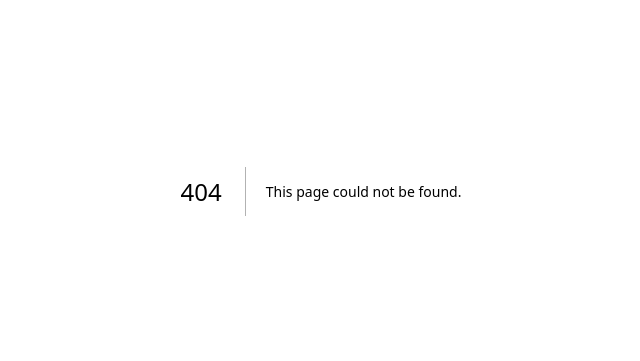
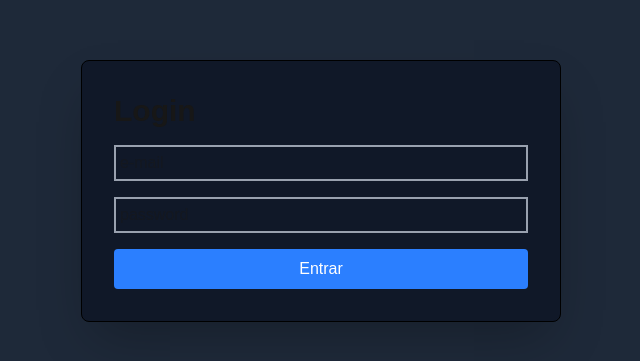
Before and after one commit to Jonathan-Guarnieri/chess-client, a Next.js app: page /login in a window 1280 px wide. Before the commit this address had no page. Shown: the part 209-570 px from the top of the page, without its empty margins (319-959 px from the left). Built offline with nearby package versions, Linux system fonts and the light colour scheme.

Commit message:
create login page

```diff
--- a/docker-compose.yml
+++ b/docker-compose.yml
@@ -12,3 +12,4 @@ services:
       - /app/node_modules
     environment:
       - NODE_ENV=development
+      - NEXT_PUBLIC_API_URL=http://localhost:3000
--- a/package.json
+++ b/package.json
@@ -10,6 +10,7 @@
   },
   "dependencies": {
     "@rails/actioncable": "^8.0.200",
+    "axios": "^1.8.4",
     "next": "15.2.4",
     "react": "^19.0.0",
     "react-dnd": "^16.0.1",
--- /dev/null
+++ b/src/app/login/page.js
@@ -0,0 +1,62 @@
+'use client';
+
+import { useState } from 'react';
+import { useRouter } from 'next/navigation';
+import axios from 'axios';
+
+export default function Login() {
+  const [email, setEmail] = useState('');
+  const [password, setpassword] = useState('');
+  const router = useRouter();
+
+  const handleSubmit = async (e) => {
+    e.preventDefault();
+    alert(`Sending login: ${email} | ${password}\nto ${process.env.NEXT_PUBLIC_API_URL}/login`);
+
+    const response = await axios.post(
+      `${process.env.NEXT_PUBLIC_API_URL}/login`,
+      {
+        "user": {
+          "email": email,
+          "password": password
+        }
+      },
+      {
+        headers: {
+          'Content-Type': 'application/json',
+        },
+        withCredentials: true,
+      }
+    );
+
+    router.push('/');
+  };
+
+  return (
+    <main className="min-h-screen flex items-center justify-center bg-gray-800 w-full">
+      <form onSubmit={handleSubmit} className="flex flex-col gap-4 w-120 border-1 border-black shadow-2xl p-8 bg-gray-900 rounded-lg">
+
+        <h1 className="text-3xl font-bold"> Login </h1>
+
+        <input
+          className="border-gray-400 border-2 w-full p-1"
+          placeholder="e-mail"
+          type="email"
+          value={email} onChange={(e) => setEmail(e.target.value)}
+        />
+
+        <input
+          className="border-gray-400 border-2 w-full p-1"
+          placeholder="password"
+          type="password"
+          value={password}
+          onChange={(e) => setpassword(e.target.value)}
+        />
+
+        <button type="submit" className="bg-blue-500 text-white py-2 px-4 rounded">
+          Entrar
+        </button>
+      </form>
+    </main>
+  );
+}
```
Also changed, not shown: 1 other file (tests, documents, lock files or other folders).
